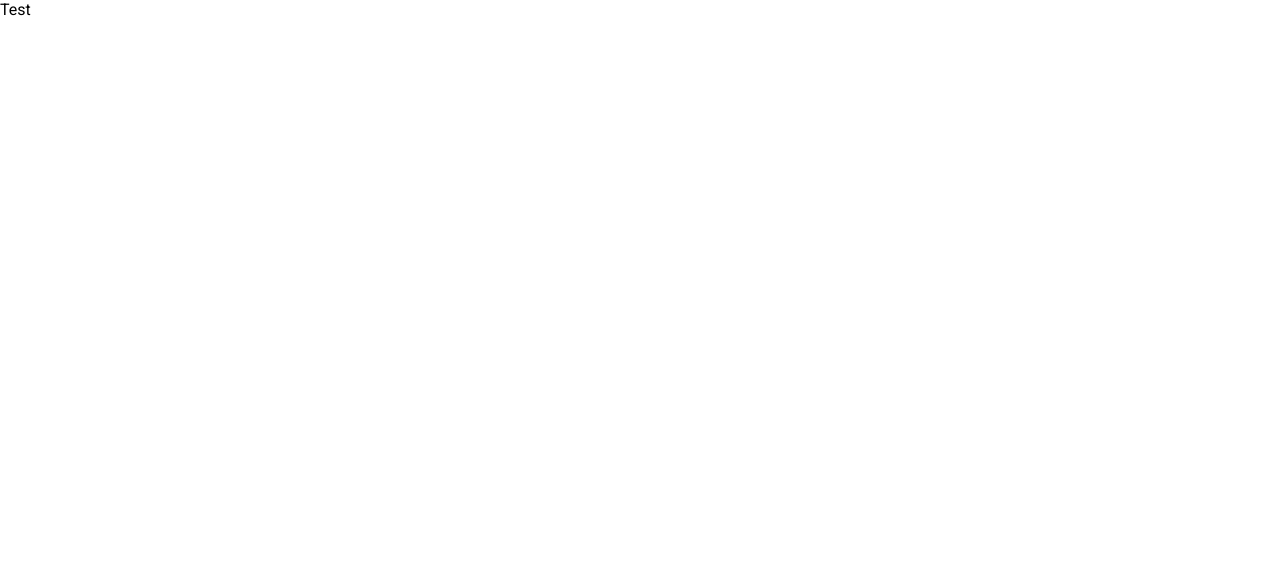
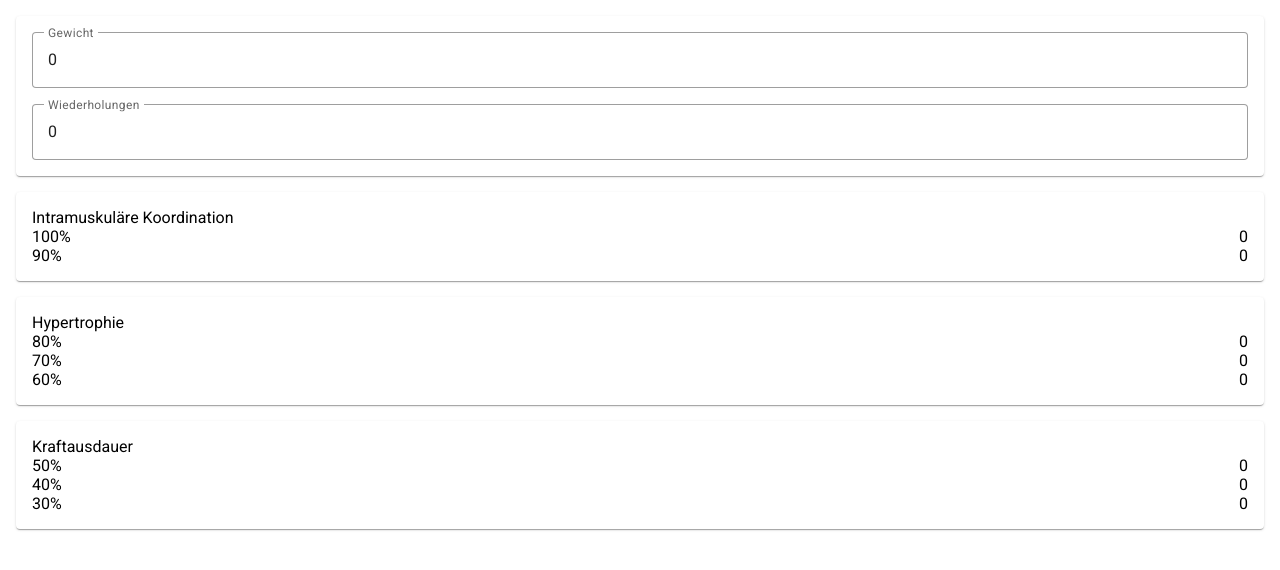
Before and after one commit to glombik26/kraftwertrechner, an Angular app: page / in a window 1280 px wide. Shown: the top 570 px of the page. Built offline with nearby package versions, Linux system fonts and the light colour scheme.

Commit message:
first implementation

```diff
--- a/src/app/app.component.html
+++ b/src/app/app.component.html
@@ -1 +1,72 @@
-<div>Test</div>
+<div class="content">
+  <mat-card
+    [formGroup]="fgBasisEingabe"
+    class="padding-1 display-flex gap-1 fd-column"
+  >
+    <mat-form-field
+      appearance="outline"
+      floatLabel="always"
+      subscriptSizing="dynamic"
+      class="width-100p"
+    >
+      <mat-label>Gewicht</mat-label>
+      <input matInput type="number" formControlName="gewicht" />
+    </mat-form-field>
+    <mat-form-field
+      appearance="outline"
+      floatLabel="always"
+      subscriptSizing="dynamic"
+      class="width-100p"
+    >
+      <mat-label>Wiederholungen</mat-label>
+      <input matInput type="number" formControlName="wiederholungen" />
+    </mat-form-field>
+  </mat-card>
+  <mat-card class="padding-1 display-flex gap-1 fd-column">
+    <div class="display-flex fd-column">
+      <span>Intramuskuläre Koordination</span>
+      <div class="display-flex jc-space-between">
+        <span>100%</span>
+        <span>{{ mapProzentualeGewichte.get(100) }}</span>
+      </div>
+      <div class="display-flex jc-space-between">
+        <span>90%</span>
+        <span>{{ mapProzentualeGewichte.get(90) }}</span>
+      </div>
+    </div>
+  </mat-card>
+  <mat-card class="padding-1 display-flex gap-1 fd-column">
+    <div class="display-flex fd-column">
+      <span>Hypertrophie</span>
+      <div class="display-flex jc-space-between">
+        <span>80%</span>
+        <span>{{ mapProzentualeGewichte.get(80) }}</span>
+      </div>
+      <div class="display-flex jc-space-between">
+        <span>70%</span>
+        <span>{{ mapProzentualeGewichte.get(70) }}</span>
+      </div>
+      <div class="display-flex jc-space-between">
+        <span>60%</span>
+        <span>{{ mapProzentualeGewichte.get(60) }}</span>
+      </div>
+    </div>
+  </mat-card>
+  <mat-card class="padding-1 display-flex gap-1 fd-column">
+    <div class="display-flex fd-column">
+      <span>Kraftausdauer</span>
+      <div class="display-flex jc-space-between">
+        <span>50%</span>
+        <span>{{ mapProzentualeGewichte.get(50) }}</span>
+      </div>
+      <div class="display-flex jc-space-between">
+        <span>40%</span>
+        <span>{{ mapProzentualeGewichte.get(40) }}</span>
+      </div>
+      <div class="display-flex jc-space-between">
+        <span>30%</span>
+        <span>{{ mapProzentualeGewichte.get(30) }}</span>
+      </div>
+    </div>
+  </mat-card>
+</div>
--- a/src/app/app.component.scss
+++ b/src/app/app.component.scss
@@ -0,0 +1,40 @@
+:host {
+  display: block;
+  margin: 1rem;
+}
+
+.content {
+  box-sizing: border-box;
+  width: 100%;
+  display: flex;
+  flex-direction: column;
+  gap: 1rem;
+}
+
+.display-flex {
+  display: flex;
+}
+
+.gap-1 {
+  gap: 1rem;
+}
+
+.fd-column {
+  flex-direction: column;
+}
+
+.flex-wrap {
+  flex-wrap: wrap;
+}
+
+.basis-0 {
+  flex-basis: 0;
+}
+
+.flex-grow-1 {
+  flex-grow: 1;
+}
+
+.jc-space-between {
+  justify-content: space-between;
+}
--- a/src/app/app.component.ts
+++ b/src/app/app.component.ts
@@ -1,4 +1,5 @@
 import { Component } from '@angular/core';
+import { FormBuilder, FormControl, FormGroup } from '@angular/forms';
 
 @Component({
   selector: 'app-root',
@@ -7,4 +8,58 @@ import { Component } from '@angular/core';
 })
 export class AppComponent {
   title = 'kraftwertrechner';
+  fgBasisEingabe!: FormGroup;
+  mapProzentualeGewichte!: Map<number, number>;
+
+  constructor(private formBuilder: FormBuilder) {
+    this.fgBasisEingabe = this.formBuilder.group({
+      gewicht: new FormControl<number>(0),
+      wiederholungen: new FormControl<number>(0),
+    });
+    this.fgBasisEingabe.valueChanges.subscribe(
+      (value: { gewicht: number; wiederholungen: number }) =>
+        this.handleWiederholungenChange(value),
+    );
+    this.mapProzentualeGewichte = this.initMapProzentualeGewichte(
+      this.fgBasisEingabe.controls['gewicht'].value,
+      this.fgBasisEingabe.controls['wiederholungen'].value,
+    );
+  }
+
+  private initMapProzentualeGewichte(
+    gewicht: number,
+    wiederholungen: number,
+  ): Map<number, number> {
+    const result: Map<number, number> = new Map<number, number>();
+    const maximalGewicht: number = this.berechneMaximalGewicht(
+      gewicht,
+      wiederholungen,
+    );
+
+    for (let i: number = 30; i <= 100; i += 10) {
+      result.set(i, this.berechneProzentualesGewicht(i, maximalGewicht));
+    }
+    return result;
+  }
+
+  private berechneMaximalGewicht(gewicht: number, wiederholungen: number) {
+    return gewicht * 2;
+  }
+
+  private berechneProzentualesGewicht(
+    prozentsatz: number,
+    maximalGewicht: number,
+  ) {
+    return (maximalGewicht * prozentsatz) / 100;
+  }
+
+  private handleWiederholungenChange(value: {
+    gewicht: number;
+    wiederholungen: number;
+  }) {
+    this.mapProzentualeGewichte = this.initMapProzentualeGewichte(
+      value.gewicht,
+      value.wiederholungen,
+    );
+  }
 }
--- a/src/styles.scss
+++ b/src/styles.scss
@@ -1,4 +1,16 @@
 /* You can add global styles to this file, and also import other style files */
 
-html, body { height: 100%; }
+html, body {}
 body { margin: 0; font-family: Roboto, "Helvetica Neue", sans-serif; }
+
+.width-100p {
+  width: 100%;
+}
+
+.padding-1 {
+  padding: 1rem;
+}
+
+.padding-bottom-0 {
+  padding-bottom: 0;
+}
```
Also changed, not shown: src/app/app.module.ts (+47 -1 lines), 1 other file (tests, documents, lock files or other folders).
